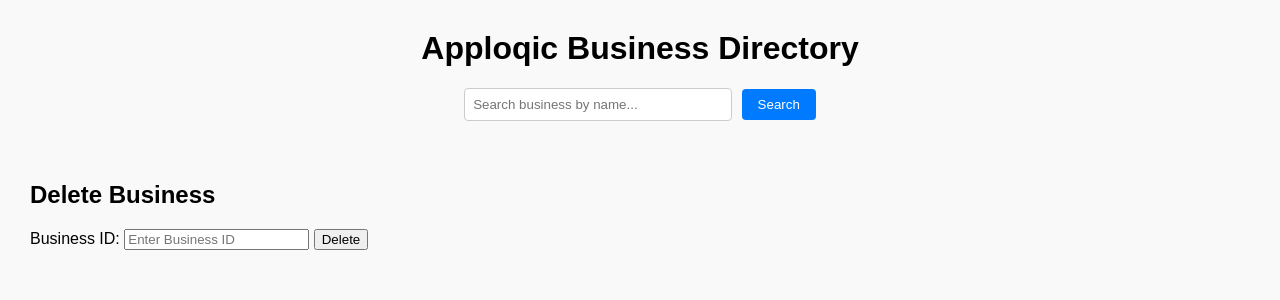
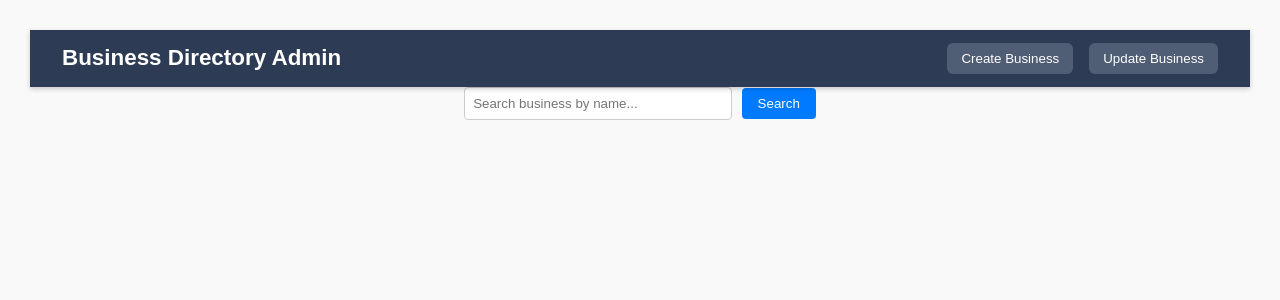
Before and after one commit to tiberrod/business-directory, a PHP site: page / in a window 1280 px wide. Shown: the top 300 px of the page. Run offline with PHP 8.4, Linux system fonts and the light colour scheme.

Commit message:
Function setted w/out style

```diff
--- a/css/style.css
+++ b/css/style.css
@@ -139,3 +139,104 @@ h1 {
   font-size: 22px;
   cursor: pointer;
 }
+
+/* ===== Delete Button (in Modal) ===== */
+.delete-btn {
+  display: block;
+  width: 100%;
+  margin-top: 1rem;
+  padding: 10px 16px;
+  font-size: 15px;
+  font-weight: 600;
+  background-color: #c62828;
+  color: white;
+  border: none;
+  border-radius: 8px;
+  cursor: pointer;
+  transition: background-color 0.25s ease;
+}
+
+.delete-btn:hover {
+  background-color: #b71c1c;
+}
+
+.delete-btn:disabled {
+  background-color: #e57373;
+  cursor: not-allowed;
+}
+
+/* ===== Modal Action Buttons ===== */
+.modal-actions {
+  display: flex;
+  justify-content: space-between;
+  gap: 10px;
+  margin-top: 1rem;
+}
+
+/* Close Modal Button */
+.close-btn {
+  flex: 1;
+  background-color: #9e9e9e;
+  color: white;
+  padding: 10px 16px;
+  border: none;
+  border-radius: 8px;
+  cursor: pointer;
+  font-weight: 600;
+  transition: background-color 0.25s ease;
+}
+
+.close-btn:hover {
+  background-color: #757575;
+}
+
+/* ===== Navbar ===== */
+.navbar {
+  background-color: #2e3b55;
+  color: white;
+  padding: 0.8rem 2rem;
+  box-shadow: 0 2px 5px rgba(0, 0, 0, 0.2);
+  position: sticky;
+  top: 0;
+  z-index: 1000;
+}
+
+.navbar-container {
+  display: flex;
+  justify-content: space-between;
+  align-items: center;
+  flex-wrap: wrap;
+}
+
+.navbar-logo {
+  font-size: 1.4rem;
+  font-weight: 600;
+  margin: 0;
+}
+
+.navbar-links {
+  list-style: none;
+  display: flex;
+  gap: 1rem;
+  margin: 0;
+  padding: 0;
+}
+
+.nav-btn {
+  background-color: #4f5d75;
+  color: white;
+  border: none;
+  padding: 8px 14px;
+  border-radius: 6px;
+  cursor: pointer;
+  transition: background-color 0.2s ease-in-out;
+}
+
+.nav-btn:hover {
+  background-color: #637498;
+}
+
+.nav-btn.active {
+  background-color: #1b263b;
+  font-weight: bold;
+}
--- a/src/create-business.js
+++ b/src/create-business.js
@@ -1,4 +1,3 @@
-// create-business.js
 const form = document.getElementById("createBusinessForm");
 const messageBox = document.getElementById("messageBox");
 const apiUrl = "https://apploqic.my/index.php?endpoint=business";
@@ -34,11 +33,6 @@ form.addEventListener("submit", async (e) => {
       // Optionally reset the form
       form.reset();
 
-      // Optional redirect back to listing after short delay
-      setTimeout(() => {
-        window.location.href = "index.php";
-      }, 1500);
-
     } else {
       showMessage(`⚠️ ${result.message || "Failed to create business."}`, "error");
     }
--- a/src/create-business.php
+++ b/src/create-business.php
@@ -4,7 +4,7 @@
   <meta charset="UTF-8">
   <meta name="viewport" content="width=device-width, initial-scale=1.0">
   <title>Create New Business</title>
-  <link rel="stylesheet" href="css/style.css">
+  <link rel="stylesheet" href="../css/style.css">
 </head>
 <body>
   <h1>Create New Business</h1>
--- a/src/index.php
+++ b/src/index.php
@@ -7,7 +7,16 @@
     <link rel="stylesheet" href="../css/style.css"/>
 </head>
 <body>
-    <h1>Apploqic Business Directory</h1>
+    <!-- ===== Navbar ===== -->
+    <nav class="navbar">
+    <div class="navbar-container">
+        <h1 class="navbar-logo">Business Directory Admin</h1>
+        <ul class="navbar-links">
+        <li><button class="nav-btn" id="createBusinessBtn">Create Business</button></li>
+        <li><button class="nav-btn" id="updateBusinessBtn">Update Business</button></li>
+        </ul>
+    </div>
+    </nav>
 
     <div class="search-bar">
         <input type="text" id="searchInput" placeholder="Search business by name...">
@@ -22,6 +31,7 @@
     <div id="detailsModal" class="modal">
         <div class="modal-content">
             <span class="close">&times;</span>
+
             <h2 id="modalTitle"></h2>
             <p><strong>ID:</strong> <span id="modalId"></span></p>
             <img id="modalImage" alt="Business Image">
@@ -29,22 +39,14 @@
             <p><strong>Description:</strong> <span id="modalDescription"></span></p>
             <p><strong>Created at:</strong> <span id="modalCreated"></span></p>
             <p><strong>Updated at:</strong> <span id="modalUpdated"></span></p>
+
+            <!-- Buttons Row -->
+            <div class="modal-actions">
+            <button id="deleteBtn" class="delete-btn">Delete Business</button>
+            <button id="closeBtn" class="close-btn">Close</button>
+            </div>
         </div>
-        <button id="deleteBtn" style="background:red;color:white;">Delete</button>
     </div>
-
-    <section id="deleteBusinessSection">
-    <h2>Delete Business</h2>
-    <form id="deleteBusinessForm">
-        <label for="deleteId">Business ID:</label>
-        <input type="number" id="deleteId" name="deleteId" placeholder="Enter Business ID" required>
-
-        <button type="submit">Delete</button>
-    </form>
-
-    <p id="deleteMessage"></p>
-    </section>
-
     <script src="main.js"></script>
 </body>
 </html>
--- a/src/main.js
+++ b/src/main.js
@@ -25,7 +25,7 @@ const modalCreated = document.getElementById("modalCreated");
 const modalUpdated = document.getElementById("modalUpdated");
 const modalClose = document.querySelector(".close");
 
-// 🧠 Load Businesses (supports pagination + search)
+// Load Businesses (supports pagination + search)
 function loadBusinesses(searchTerm = "", page = 1) {
   activeSearchTerm = searchTerm; // remember current search
   currentPage = page;
@@ -65,7 +65,7 @@ function loadBusinesses(searchTerm = "", page = 1) {
     });
 }
 
-// 🧩 Render businesses on screen
+// Render businesses on screen
 function renderPage(pageBusinesses) {
   businessContainer.innerHTML = "";
 
@@ -96,7 +96,7 @@ function renderPage(pageBusinesses) {
   renderPagination();
 }
 
-// 🧭 Render pagination with Next/Prev
+// Render pagination with Next/Prev
 function renderPagination() {
   paginationContainer.innerHTML = "";
 
@@ -130,7 +130,7 @@ function renderPagination() {
   paginationContainer.appendChild(nextBtn);
 }
 
-// 🎯 Show Modal with Details
+//  Show Modal with Details
 function showModal(business) {
   console.log("Modal ID element:", modalId);
   modalTitle.textContent = business.business_name;
@@ -144,8 +144,6 @@ function showModal(business) {
   modalUpdated.textContent = business.updated_at || "-";
   modal.style.display = "block";
 }
-
-
 
 // Close modal
 modalClose.onclick = () => (modal.style.display = "none");
@@ -162,85 +160,62 @@ businessContainer.addEventListener("click", e => {
 }
 });
 
-// 🔍 Search button
+// Search button
 searchBtn.addEventListener("click", () => {
   const term = searchInput.value.trim();
   loadBusinesses(term, 1); // always start search at page 1
 });
 
-// 🚀 Initial load
+// Initial load
 loadBusinesses("", 1);
 
-// Delete Elements
-const deleteBusinessForm = document.getElementById("deleteBusinessForm");
-const deleteIdInput = document.getElementById("deleteId");
-const deleteMessage = document.getElementById("deleteMessage");
 
-deleteBusinessForm.addEventListener("submit", async (e) => {
-  e.preventDefault(); // prevent page reload
+// Modal Delete Button
+const deleteBtn = document.getElementById("deleteBtn");
 
-  const businessId = deleteIdInput.value.trim();
-  if (!businessId) {
-    deleteMessage.textContent = "⚠️ Please enter a Business ID.";
+deleteBtn.addEventListener("click", async () => {
+  const id = modalId.textContent.trim();
+  if (!id || id === "-") {
+    alert("⚠️ Invalid or missing Business ID.");
     return;
   }
 
-  // Confirm deletion
-  const confirmDelete = confirm(`Are you sure you want to delete business ID ${businessId}?`);
-  if (!confirmDelete) return;
+  if (!confirm(`Are you sure you want to delete Business ID ${id}?`)) {
+    return;
+  }
+
+  deleteBtn.disabled = true;
+  deleteBtn.textContent = "Deleting...";
 
   try {
     const response = await fetch("https://apploqic.my/index.php?endpoint=business", {
       method: "DELETE",
-      headers: {
-        "Content-Type": "application/json",
-      },
-      body: JSON.stringify({ id: businessId }),
+      headers: { "Content-Type": "application/json" },
+      body: JSON.stringify({ id: id }),
     });
 
     const result = await response.json();
     console.log("Delete response:", result);
 
     if (result.status === 200) {
-      deleteMessage.textContent = "✅ Business deleted successfully.";
-      deleteIdInput.value = ""; // clear input
-
-      // Reload the business list
-      loadBusinesses();
+      alert("✅ Business deleted successfully.");
+      modal.style.display = "none"; // close modal
+      loadBusinesses(); // refresh the list
     } else {
-      deleteMessage.textContent = `⚠️ ${result.message || "Failed to delete business."}`;
+      alert(`⚠️ ${result.message || "Failed to delete business."}`);
     }
   } catch (error) {
     console.error("Error deleting business:", error);
-    deleteMessage.textContent = "❌ Network or server error.";
+    alert("❌ Network or server error while deleting business.");
+  } finally {
+    deleteBtn.disabled = false;
+    deleteBtn.textContent = "Delete Business";
   }
 });
 
-// Modal Delete Button
-const deleteBtn = document.getElementById("deleteBtn");
+// Close button closes the modal
+const closeBtn = document.getElementById("closeBtn");
 
-deleteBtn.addEventListener("click", async () => {
-  const id = modalId.textContent.trim();
-  if (!id || id === "-") return alert("Invalid business ID.");
-
-  if (!confirm(`Are you sure you want to delete business ID ${id}?`)) return;
-
-  try {
-    const response = await fetch("https://apploqic.my/index.php?endpoint=business", {
-      method: "DELETE",
-      headers: { "Content-Type": "application/json" },
-      body: JSON.stringify({ id }),
-    });
-
-    const result = await response.json();
-    if (result.status === 200) {
-      alert("✅ Business deleted successfully.");
-      modal.style.display = "none";
-      loadBusinesses(); // Refresh the list
-    } else {
-      alert(`⚠️ ${result.message}`);
-    }
-  } catch (error) {
-    alert("❌ Network error while deleting business.");
-  }
+closeBtn.addEventListener("click", () => {
+  modal.style.display = "none";
 });
```
Also changed, not shown: src/test-create.php (deleted, +0 -18 lines).
